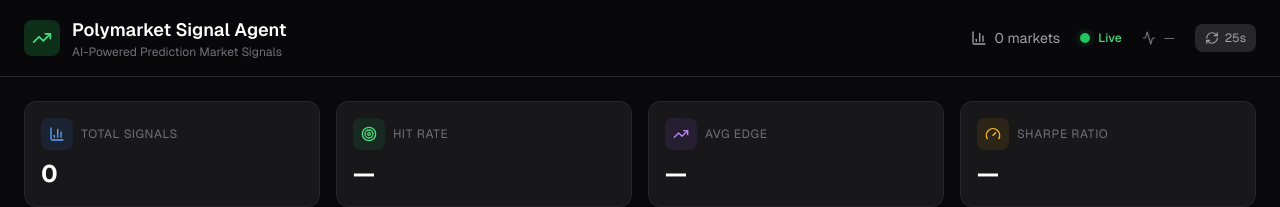
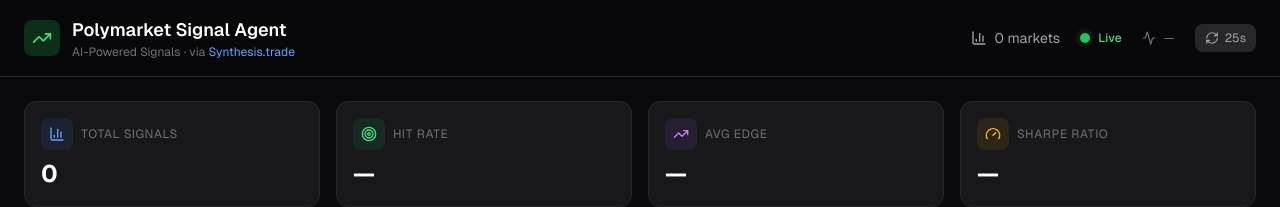
Before and after one commit to yigitcankzl/PolymarketSignalAgent, a Next.js app in the folder dashboard/: page / in a window 1280 px wide. Shown: the top 207 px of the page. Built offline with nearby package versions, Linux system fonts and the light colour scheme.

Commit message:
feat: synthesis.trade branding and api route in dashboard
Header shows "via Synthesis.trade" link. New /api/synthesis route
for Synthesis-specific market data. Footer already has sponsor link.

```diff
--- /dev/null
+++ b/dashboard/src/app/api/synthesis/route.ts
@@ -0,0 +1,18 @@
+import { NextResponse } from "next/server";
+import { readFileSync, existsSync } from "fs";
+import { join } from "path";
+
+export async function GET() {
+  const filePath = join(process.cwd(), "..", "data", "synthesis", "latest.json");
+
+  if (!existsSync(filePath)) {
+    return NextResponse.json({ markets: [], count: 0 });
+  }
+
+  try {
+    const data = JSON.parse(readFileSync(filePath, "utf-8"));
+    return NextResponse.json(data);
+  } catch {
+    return NextResponse.json({ markets: [], count: 0 }, { status: 500 });
+  }
+}
--- a/dashboard/src/components/header.tsx
+++ b/dashboard/src/components/header.tsx
@@ -43,7 +43,12 @@
           </div>
           <div>
             <h1 className="text-lg font-semibold text-white">Polymarket Signal Agent</h1>
-            <p className="text-xs text-zinc-500">AI-Powered Prediction Market Signals</p>
+            <p className="text-xs text-zinc-500">
+              AI-Powered Signals &middot; via{" "}
+              <a href="https://synthesis.trade" target="_blank" rel="noopener noreferrer" className="text-blue-400 hover:text-blue-300">
+                Synthesis.trade
+              </a>
+            </p>
           </div>
         </div>
         <div className="flex items-center gap-5 text-sm">
```
